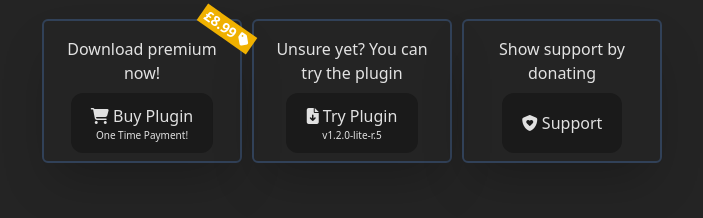
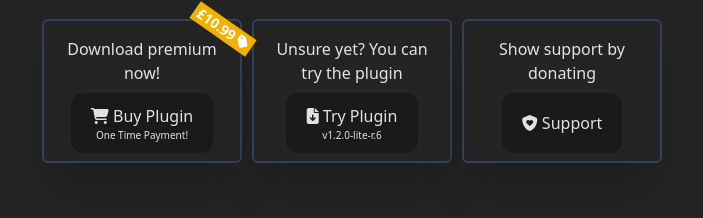
Before and after one commit to jaymar921/JHProjects-web, a React (Vite) app: page /ce3 in a window 1280 px wide. Shown: the part 1059-1277 px from the top of the page, without its empty margins (288-991 px from the left). Built offline with nearby package versions, Linux system fonts and the light colour scheme.

Commit message:
Update config

```diff
--- a/src/components/contants/custom_enchants_3/CE3Constants.js
+++ b/src/components/contants/custom_enchants_3/CE3Constants.js
@@ -10,7 +10,7 @@ import spigotImg from "../../../assets/custom_enchants_3/spigot.png";
 export const PluginInformation = {
   title: "Custom Enchantments 3",
   subtitle: "Elevate your server with Epic RPG Gameplay!",
-  price: 8.99,
+  price: 10.99,
   currency_symbol: "£",
   author: "JayMar921",
   authorSocial: "https://www.youtube.com/jaymar921",
@@ -18,7 +18,7 @@ export const PluginInformation = {
     "Take your server to the next level with Custom Enchantments 3! Unlock powerful enchantments, dive into an immersive RPG experience, and choose your path as a Warrior, Archer, or Mage, each with unique abilities and playstyles. But that's not all! Venture into custom-built structures, uncover exclusive loot, and enjoy fully customizable features tailored to your world. Bring adventure, strategy, and limitless customization to your players today!",
   trialLink:
     "https://www.spigotmc.org/resources/%E2%9C%AF-custom-enchantments-3-1-16-free-%E2%9C%AF.89793/",
-  trialTitle: "v1.2.0-lite-r.5",
+  trialTitle: "v1.2.0-lite-r.6",
   buyLink: "https://www.spigotmc.org/resources/102275/",
   paypalPaymentLink: "https://www.paypal.com/paypalme/JayMar921",
   supportLink: [
```
